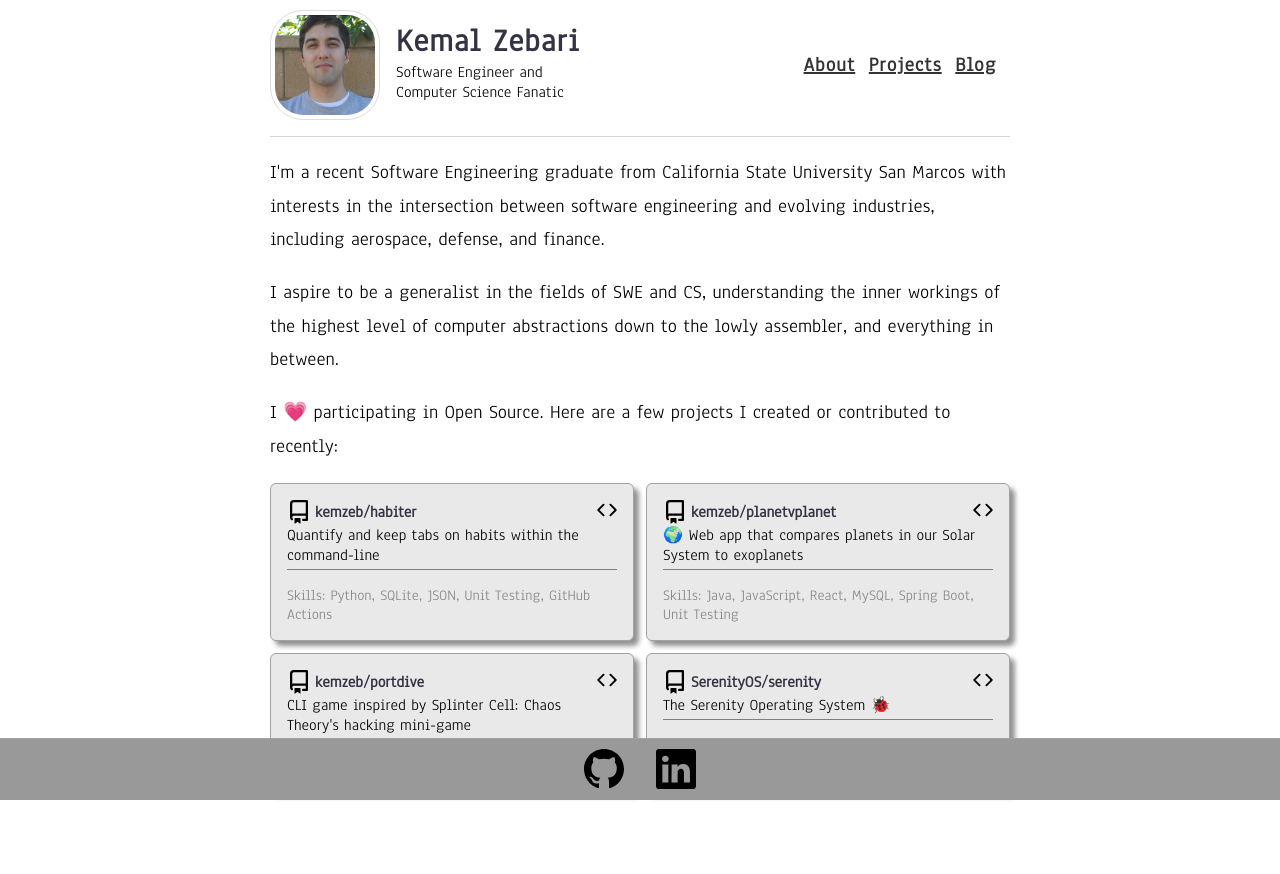
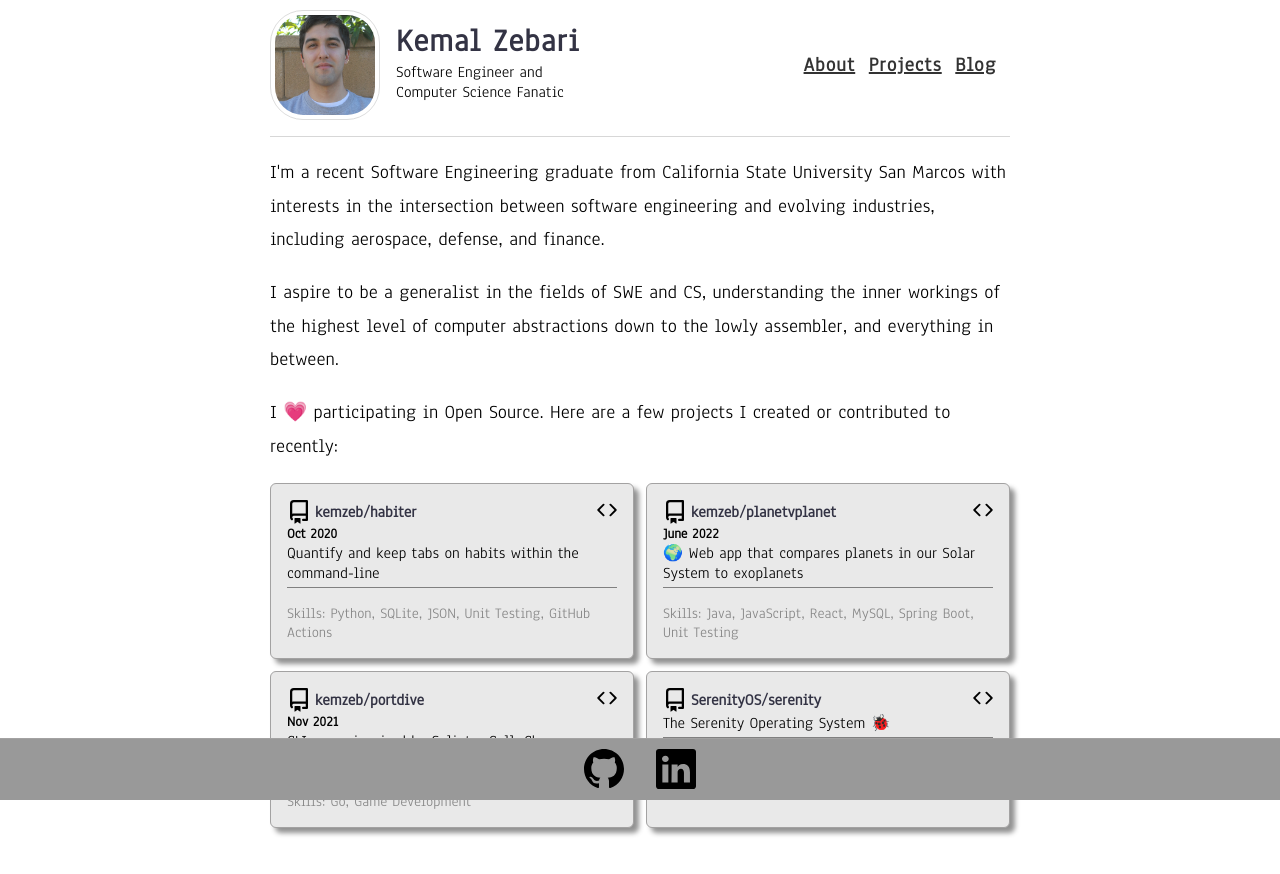
Before and after one commit to kemzeb/kemzeb.github.io, a React (Create React App) app: page / in a window 1280 px wide. Shown: the top 874 px of the page. Built offline with nearby package versions, Linux system fonts and the light colour scheme.

Commit message:
feat(About): Add my project dates

```diff
--- a/src/pages/About.js
+++ b/src/pages/About.js
@@ -8,6 +8,7 @@ function About() {
       href: "https://github.com/kemzeb/habiter",
       desc: "Quantify and keep tabs on habits within the command-line",
       skills: ["Python", "SQLite", "JSON", "Unit Testing", "GitHub Actions"],
+      date: "Oct 2020",
       isPinned: true,
     },
     {
@@ -15,6 +16,7 @@ function About() {
       href: "https://github.com/kemzeb/planetvplanet",
       desc: "🌍 Web app that compares planets in our Solar System to exoplanets",
       skills: ["Java", "JavaScript", "React", "MySQL", "Spring Boot", "Unit Testing"],
+      date: "June 2022",
       isPinned: true,
     },
     {
@@ -22,6 +24,7 @@ function About() {
       href: "https://github.com/kemzeb/portdive",
       desc: "CLI game inspired by Splinter Cell: Chaos Theory's hacking mini-game",
       skills: ["Go", "Game Development"],
+      date: "Nov 2021",
       isPinned: true,
     },
     {
```
